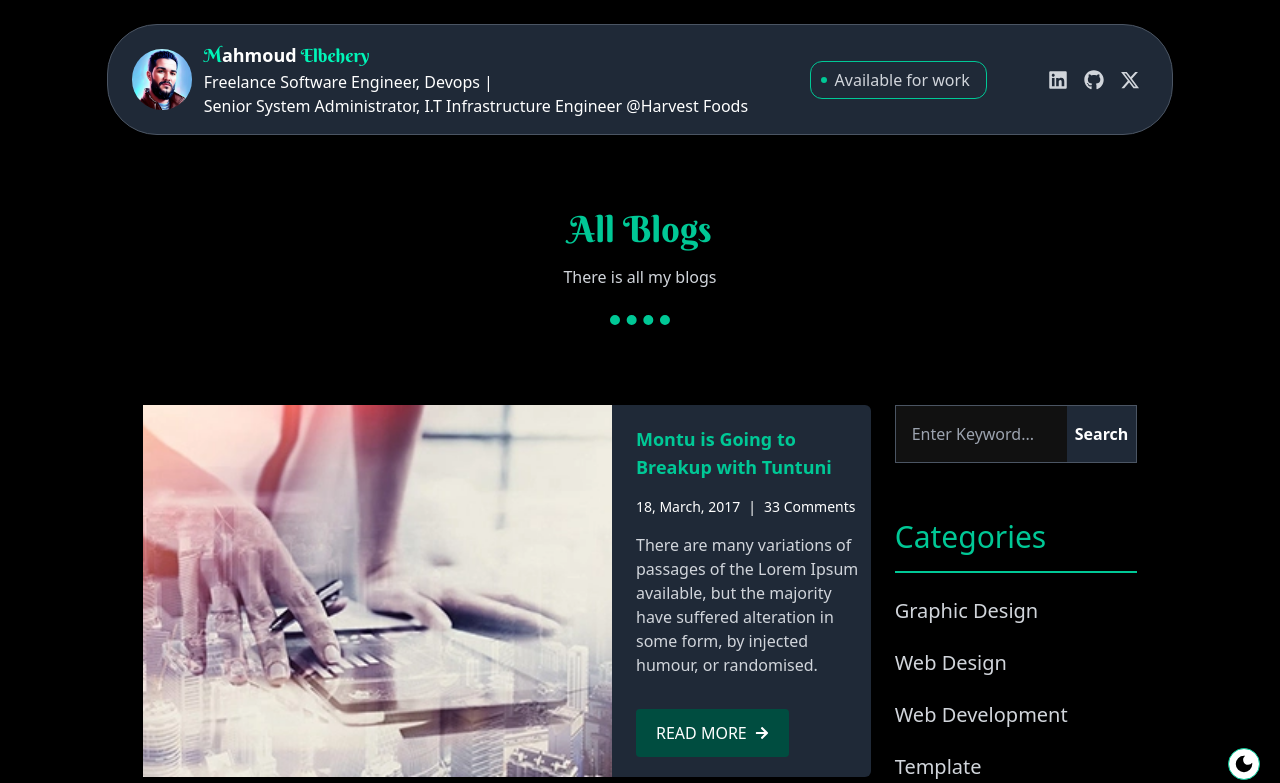
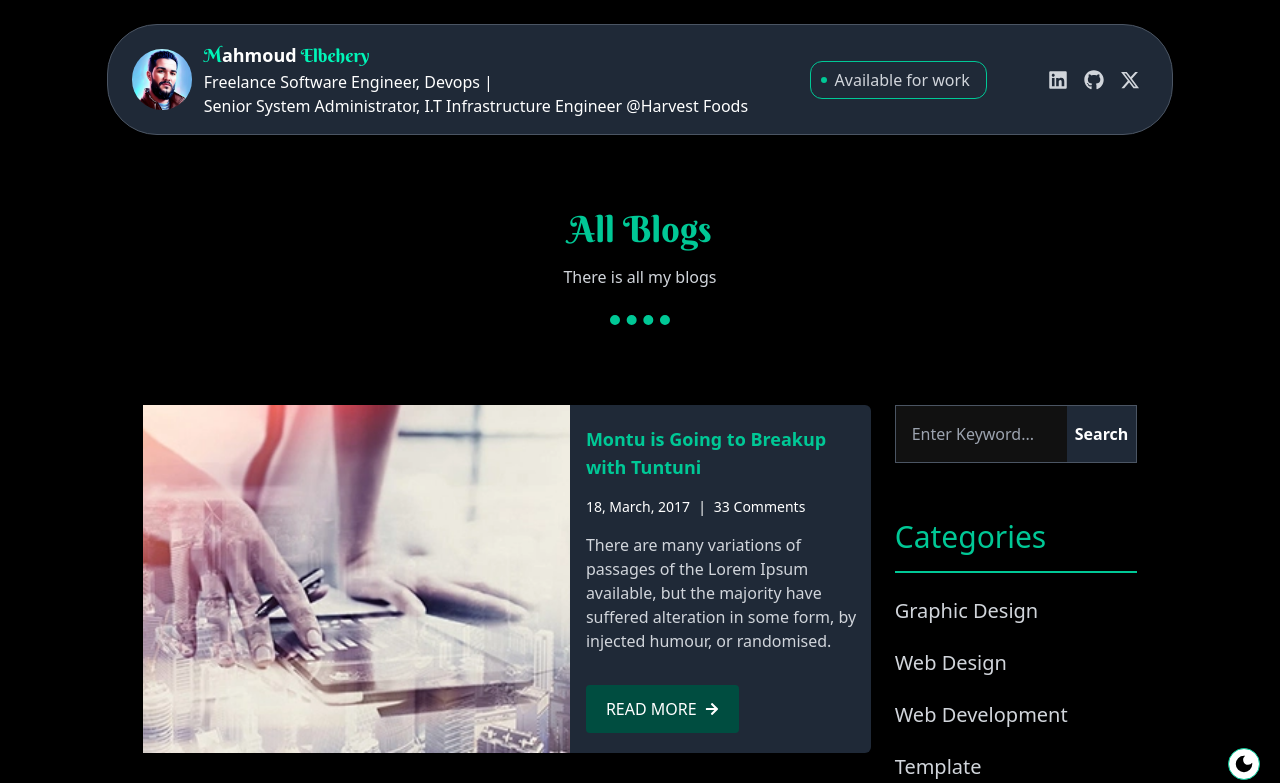
Before and after one commit to mahmoudramy93/portfolio, a Next.js app: page /blogs in a window 1280 px wide. Shown: the top 783 px of the page. Built offline with nearby package versions, Linux system fonts and the light colour scheme.

Commit message:
style: :lipstick:

```diff
--- a/src/components/Blog.tsx
+++ b/src/components/Blog.tsx
@@ -16,22 +16,27 @@ const Blog = ({
   return (
     <div
       className={`rounded-md bg-gray-800 dark:bg-black
-    flex ${isFlex ? "flex-row gap-6" : "flex-col"}`}
+    flex flex-col ${
+      isFlex ? "flex-col md:flex-row md:gap-4" : "flex-col"
+    }`}
     >
-      <div className={`relative  h-[245px] w-full ${isFlex ? "h-full w-1/2" : ""}`}>
+      <div  className={`relative w-full aspect-video ${
+          isFlex ? "md:w-3/5" : "w-full"
+        }`}>
         <Image
           src={`/images/posts_images/${image}.webp`}
           alt={title}
-          fill
-          style={{ objectFit: "cover" }}
+          layout="fill"
           sizes="(max-width: 640px) 100vw, (max-width: 768px) 50vw, 33vw"
+          className={`object-cover `}
         />
       </div>
 
+      {/* text */}
       <div
-        className={`flex flex-col gap-4 py-5   ${
-          isFlex ? "p-0 dark:px-0 w-1/2" : "px-5"
-        }`}
+ className={`flex flex-col gap-4 py-5 ${
+  isFlex ? "md:w-2/5 p-0 dark:px-0" : "px-5"
+}`}
       >
         <h3 className="text-lg font-semibold text-tealGreen">{title}</h3>
         <p className="flex items-center gap-2 text-sm font-medium text-white">
```
